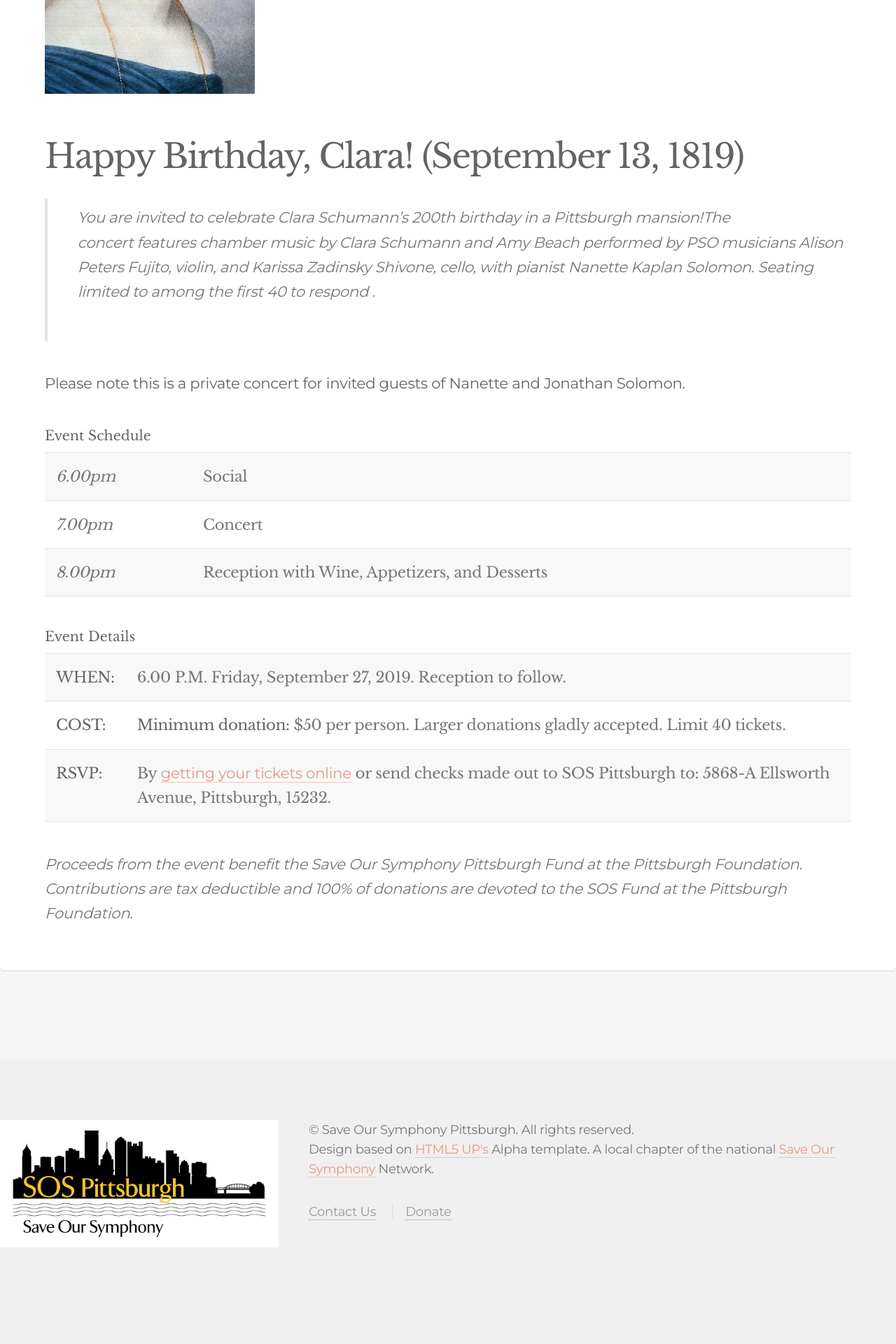
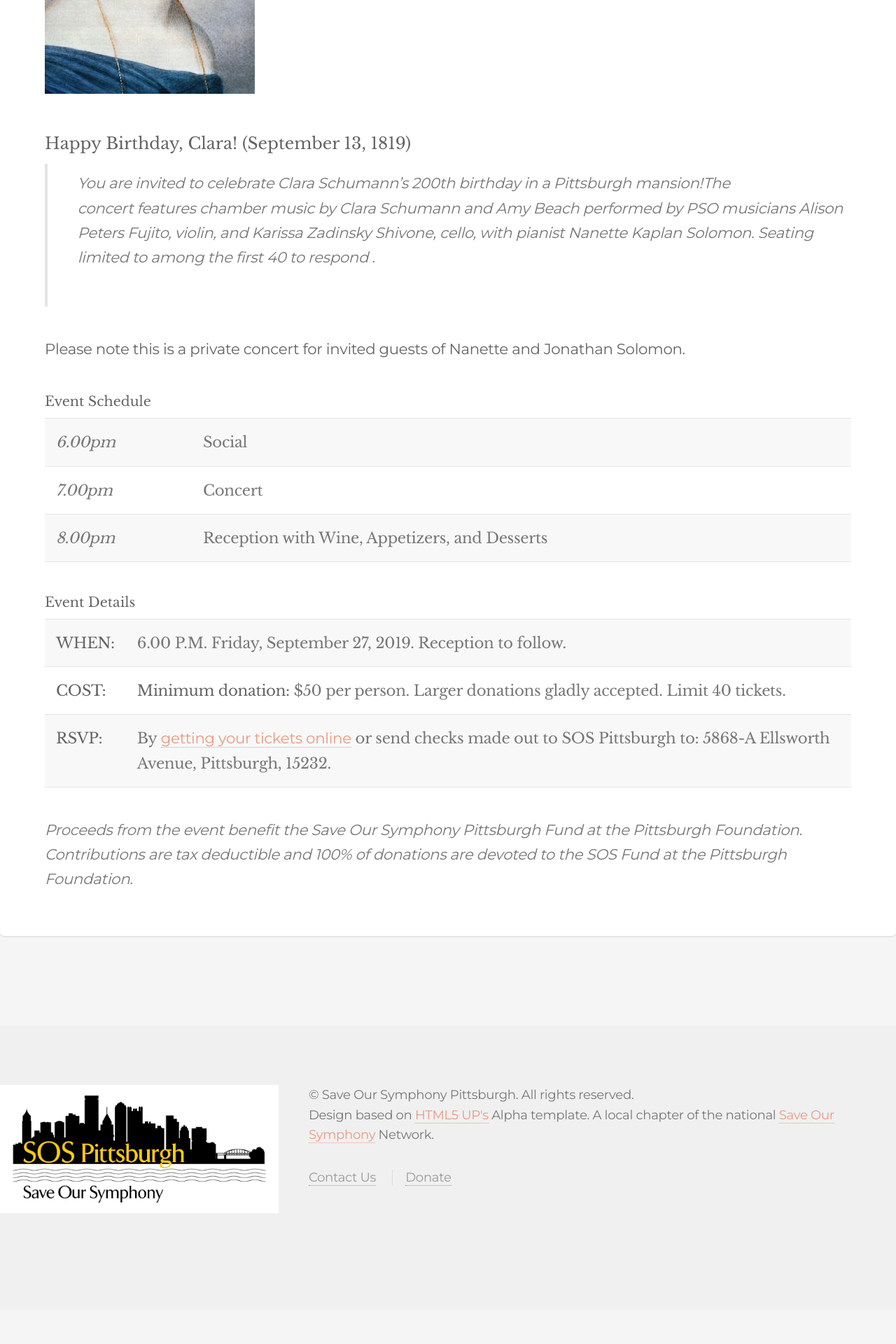
Before and after one commit to daraghbyrne/sospittsburgh, a Jekyll site: the page built from _posts/2019-09-27-rescue-recital-number-14.markdown, in a window 1280 px wide. Shown: the part 852-2772 px from the top of the page at 70% size. Built offline with Jekyll 4.4.1, drawn with Linux system fonts in a browser that asks for light colours; nearby versions of some CDN libraries; library files that are not in the unit come from our copies; after the commit the page ends 2723 px from its top, so only the background shows below that.

```diff
--- a/_posts/2019-09-27-rescue-recital-number-14.markdown
+++ b/_posts/2019-09-27-rescue-recital-number-14.markdown
@@ -22,7 +22,7 @@ description: Celebrate Clara Schumann’s 200th birthday with a private concert
 
 ![clara-schumann-1819-1896-granger-5bbebd.jpg](/uploads/clara-schumann-1819-1896-granger-5bbebd.jpg)
 
-## Happy Birthday, Clara! (September 13, 1819)
+#### Happy Birthday, Clara! (September 13, 1819)
 
 > You are invited to celebrate Clara Schumann’s 200th birthday in a Pittsburgh mansion!The concert features chamber music by Clara Schumann and Amy Beach performed by PSO musicians Alison Peters Fujito, violin, and Karissa Zadinsky Shivone, cello, with pianist Nanette Kaplan Solomon. Seating limited to among the first 40 to respond .
 
```
